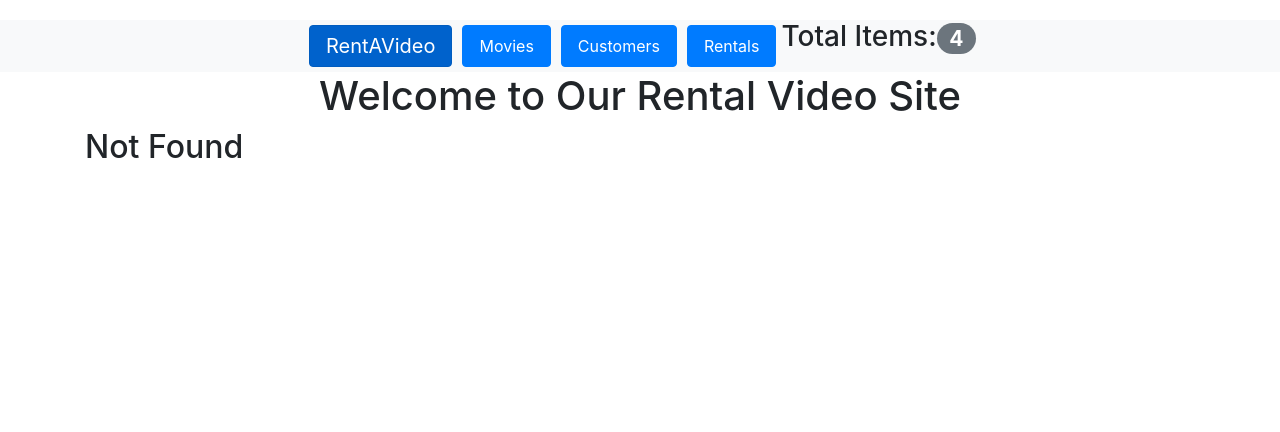
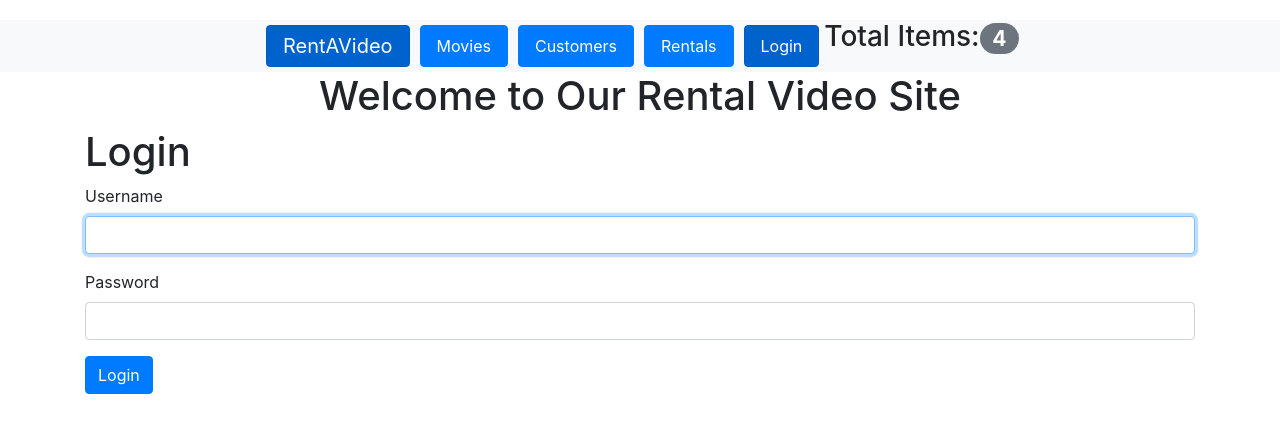
Before and after one commit to Thinkershine/MovieRentalAPP, a React (Create React App) app: page /login in a window 1280 px wide. Before the commit this address led to /not-found. Shown: the top 432 px of the page. Built offline with nearby package versions, Linux system fonts and the light colour scheme.

Commit message:
Add Login Form

```diff
--- a/src/App.js
+++ b/src/App.js
@@ -1,5 +1,4 @@
 import React, { Component } from "react";
-import "./App.css";
 import Movies from "./components/movies";
 import Counters from "./components/counters";
 import NavBar from "./components/navbar";
@@ -8,6 +7,8 @@
 import Rentals from "./components/rentals";
 import NotFound from "./components/notFound";
 import MovieDetails from "./components/movieDetails";
+import LoginForm from "./components/loginForm";
+import "./App.css";
 
 class App extends Component {
   state = {
@@ -74,6 +75,7 @@
                 <Movies iLikeIt="false" moviesPerPage="5" {...props} />
               )}
             />
+            <Route path="/login" component={LoginForm} />
             <Route
               path="/"
               render={props => (
--- /dev/null
+++ b/src/components/loginForm.jsx
@@ -0,0 +1,44 @@
+import React, { Component } from "react";
+
+class LoginForm extends Component {
+  state = {};
+
+  username = React.createRef();
+
+  handleSubmit = event => {
+    event.preventDefault();
+
+    // CALL THE SERVER
+    // Save
+    // Redirect
+    console.log("SUBMITTED");
+  };
+
+  render() {
+    return (
+      <div>
+        <h1>Login</h1>
+        <form onSubmit={this.handleSubmit}>
+          <div className="form-group">
+            <label htmlFor="username">Username</label>
+            <input
+              autoFocus
+              id="username"
+              type="text"
+              className="form-control"
+            />
+          </div>
+          <div className="form-group">
+            <label htmlFor="password">Password</label>
+            <input id="password" type="text" className="form-control" />
+          </div>
+          <button type="submit" className="btn btn-primary">
+            Login
+          </button>
+        </form>
+      </div>
+    );
+  }
+}
+
+export default LoginForm;
--- a/src/components/navbar.jsx
+++ b/src/components/navbar.jsx
@@ -16,6 +16,9 @@
       <NavLink to="/rentals" className="nav-link btn btn-primary">
         Rentals
       </NavLink>
+      <NavLink to="/login" className="nav-link btn btn-primary">
+        Login
+      </NavLink>
 
       <h3>
         Total Items:
```
Also changed, not shown: 1 other file (tests, documents, lock files or other folders).
